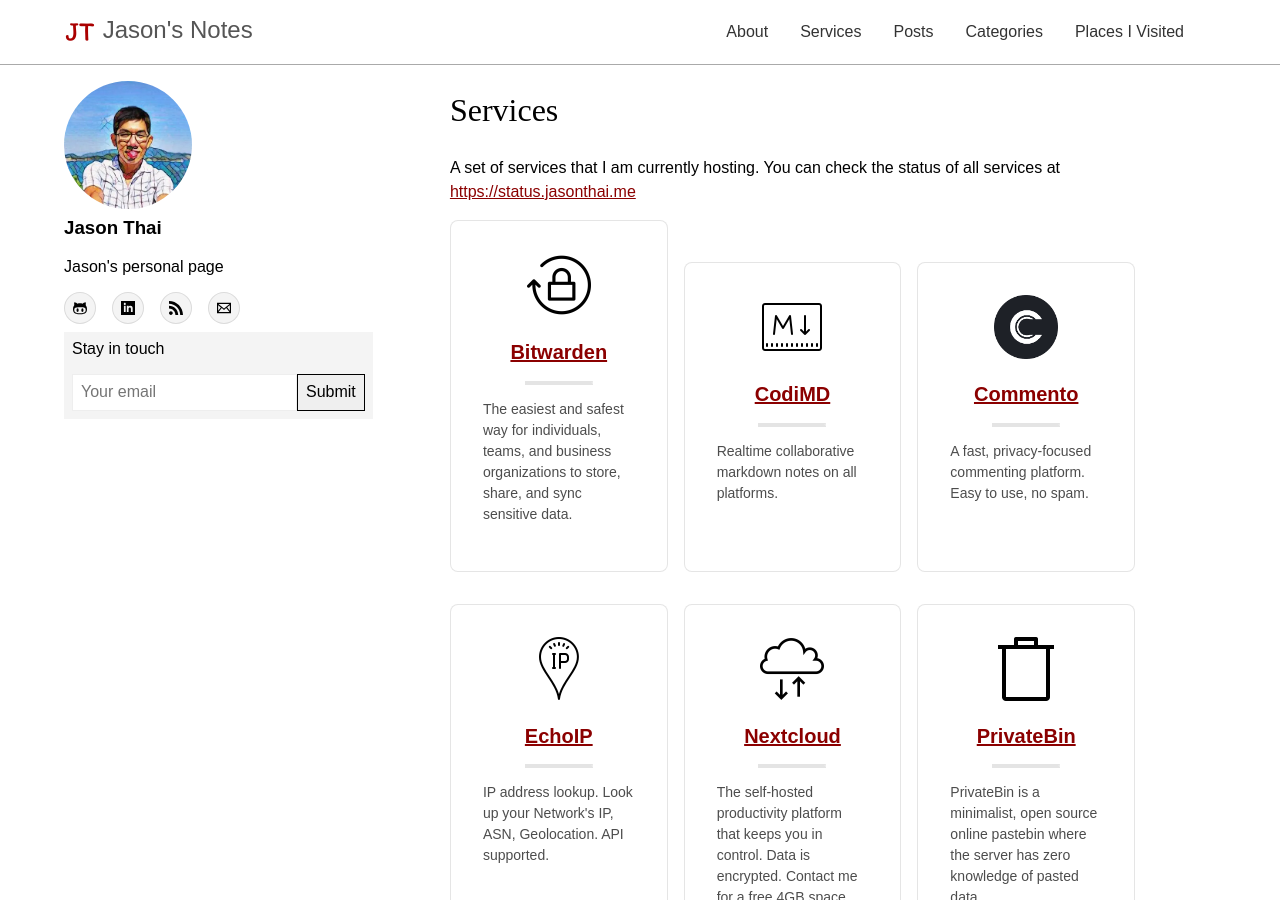
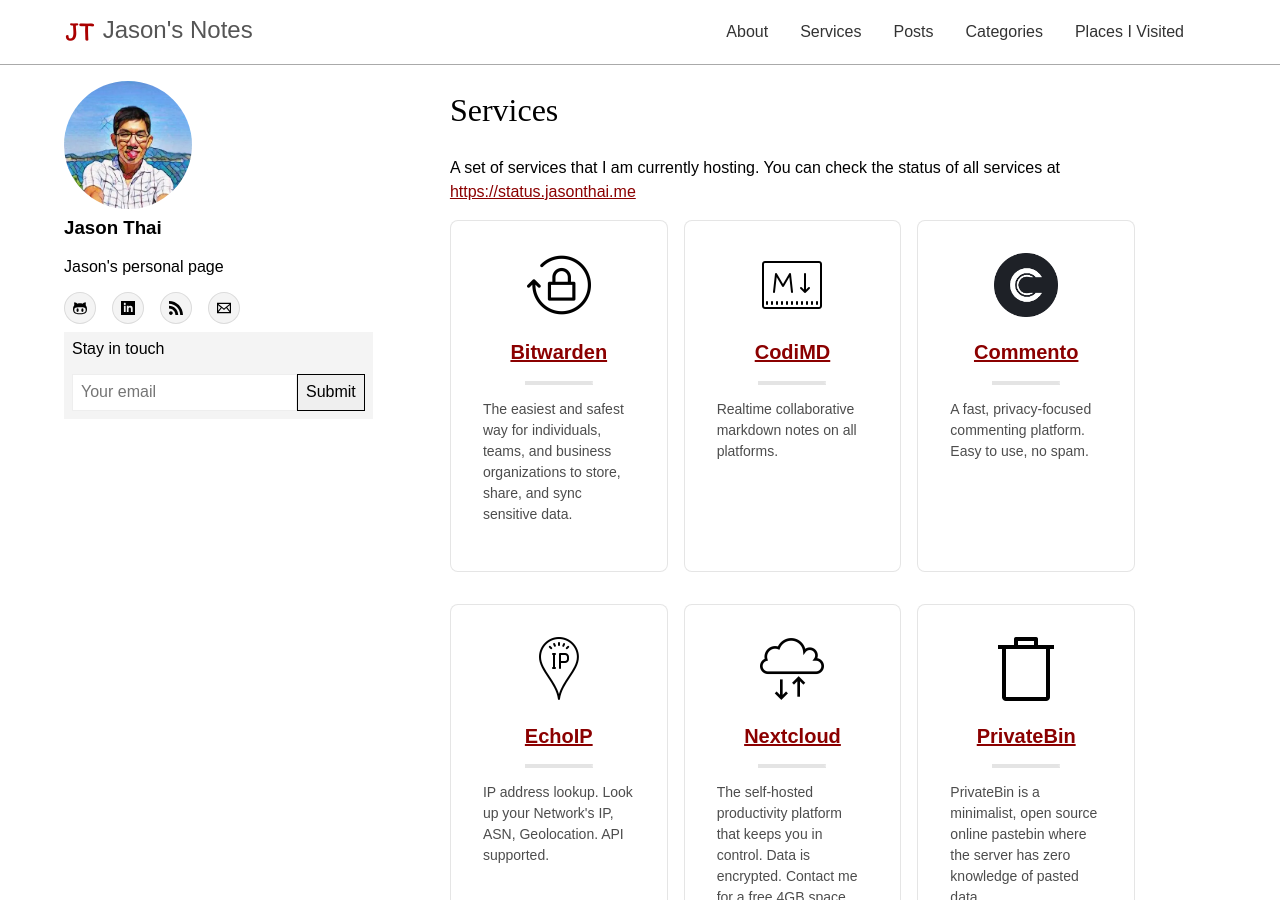
Before and after one commit to jasontthai/jasonthai.me, a Jekyll site: the page built from services.html, in a window 1280 px wide and 900 px high. Built offline with Jekyll 4.4.1, drawn with Linux system fonts in a browser that asks for light colours; comment, search, counter and statistics services are not loaded.

Commit message:
fix flexbox on services page

```diff
--- a/services.html
+++ b/services.html
@@ -6,7 +6,7 @@
 A set of services that I am currently hosting. You can check the status of all services at <a href="https://status.jasonthai.me">https://status.jasonthai.me</a>
 
 <div>
-    <div class="flex-auto">
+    <div class="flex flex-wrap">
         {% for service in site.data.services %}
         <article class="dib v-bottom w-30-ns bg-white br3 pa3 pa4-ns mv3 ba b--black-10 mr1 mr3-l">
             <div class="tc">
```
Also changed, not shown: 1 other file.
